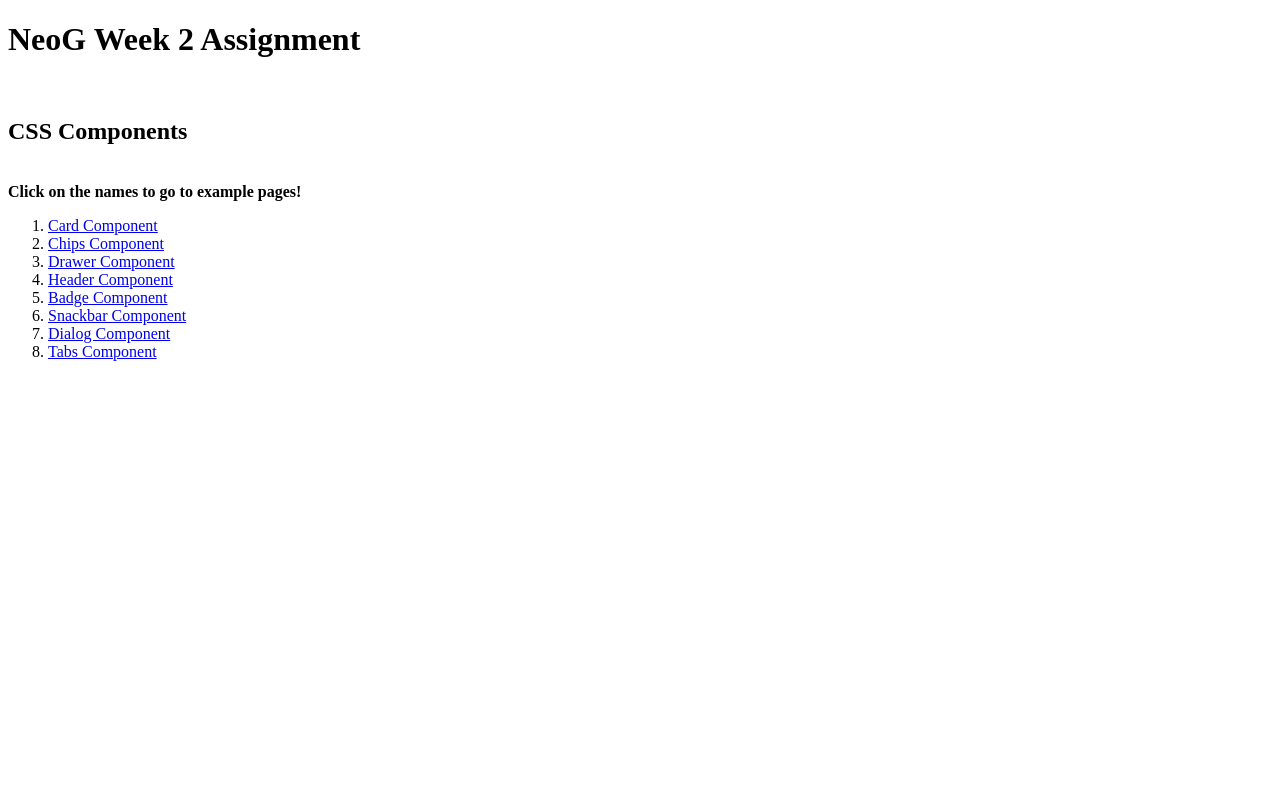
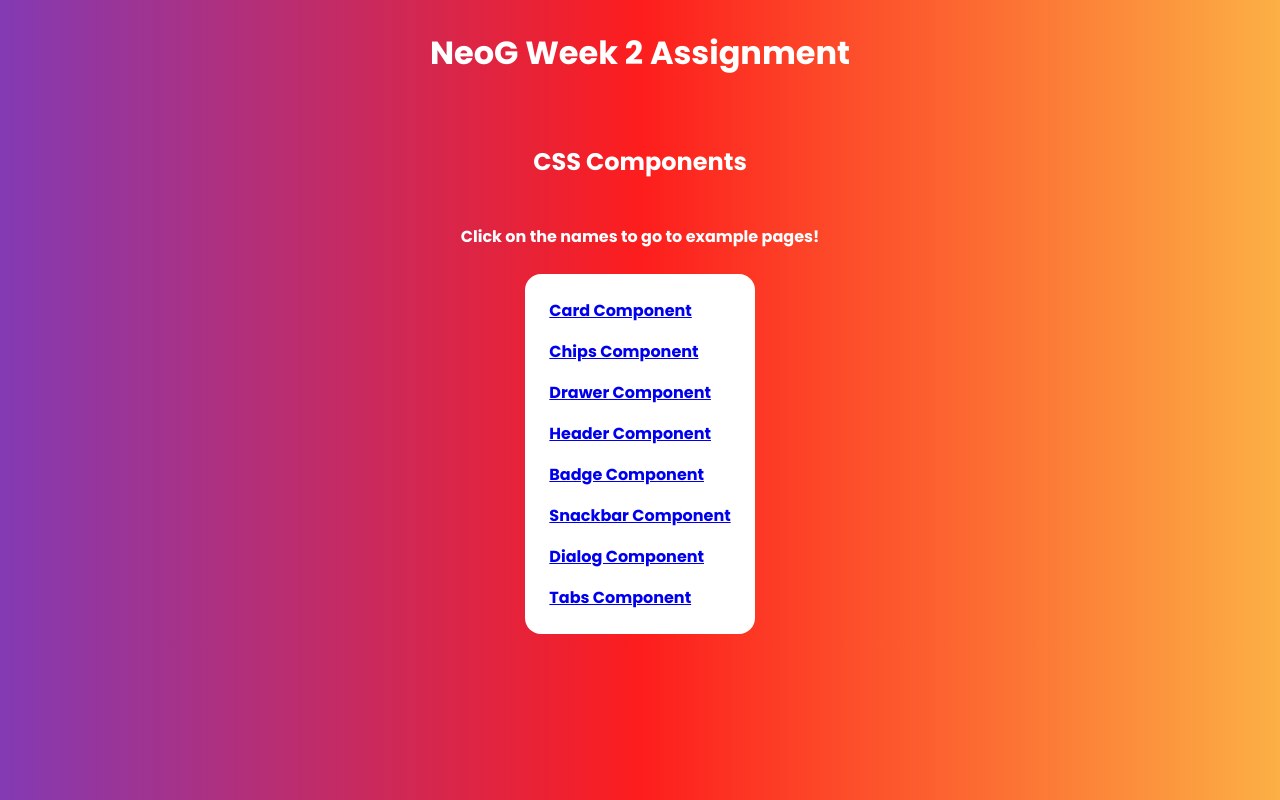
Before and after one commit to ChhikaraBRUH/NeogWeek2Assignment, a plain HTML site: page index.html in a window 1280 px wide. Drawn offline with Linux system fonts and the light colour scheme.

Commit message:
added styling to index page

```diff
--- a/index.html
+++ b/index.html
@@ -5,6 +5,7 @@
 		<meta http-equiv="X-UA-Compatible" content="IE=edge" />
 		<meta name="viewport" content="width=device-width, initial-scale=1.0" />
 		<title>Components</title>
+		<link rel="stylesheet" href="styles.css" />
 	</head>
 	<body>
 		<h1>NeoG Week 2 Assignment</h1>
@@ -19,17 +20,31 @@
 
 		<br />
 
-		<ol>
-			<li><a href="/1CardComponent/card.html">Card Component</a></li>
-			<li><a href="/2ChipsComponent/chips.html">Chips Component</a></li>
-			<li><a href="/3DrawerComponent/drawer.html">Drawer Component</a></li>
-			<li><a href="/4HeaderComponent/header.html">Header Component</a></li>
-			<li><a href="/5BadgeComponent/badge.html">Badge Component</a></li>
-			<li>
+		<div class="container">
+			<div class="component">
+				<a href="/1CardComponent/card.html">Card Component</a>
+			</div>
+			<div class="component">
+				<a href="/2ChipsComponent/chips.html">Chips Component</a>
+			</div>
+			<div class="component">
+				<a href="/3DrawerComponent/drawer.html">Drawer Component</a>
+			</div>
+			<div class="component">
+				<a href="/4HeaderComponent/header.html">Header Component</a>
+			</div>
+			<div class="component">
+				<a href="/5BadgeComponent/badge.html">Badge Component</a>
+			</div>
+			<div class="component">
 				<a href="/6SnackbarComponent/snackbar.html">Snackbar Component</a>
-			</li>
-			<li><a href="/7DialogComponent/dialog.html">Dialog Component</a></li>
-			<li><a href="/8TabsComponent/tabs.html">Tabs Component</a></li>
-		</ol>
+			</div>
+			<div class="component">
+				<a href="/7DialogComponent/dialog.html">Dialog Component</a>
+			</div>
+			<div class="component">
+				<a href="/8TabsComponent/tabs.html">Tabs Component</a>
+			</div>
+		</div>
 	</body>
 </html>
--- a/styles.css
+++ b/styles.css
@@ -1,5 +1,38 @@
 @import url("https://fonts.googleapis.com/css2?family=Poppins:wght@300;500;700&display=swap");
 
-html {
+* {
 	font-family: "Poppins", sans-serif;
 }
+
+body {
+	display: flex;
+	flex-direction: column;
+	align-items: center;
+	background: rgb(131, 58, 180);
+	background: linear-gradient(
+		90deg,
+		rgba(131, 58, 180, 1) 0%,
+		rgba(253, 29, 29, 1) 50%,
+		rgba(252, 176, 69, 1) 100%
+	);
+	color: #ffffff;
+}
+
+.container {
+	background-color: #ffffff;
+	padding: 1rem;
+	border-radius: 1rem;
+}
+
+.component {
+	padding: 0.5rem;
+	border-radius: 0.2rem;
+}
+
+.component:hover {
+	background-color: #eeeeee;
+}
+
+a {
+	font-weight: 600;
+}
```
